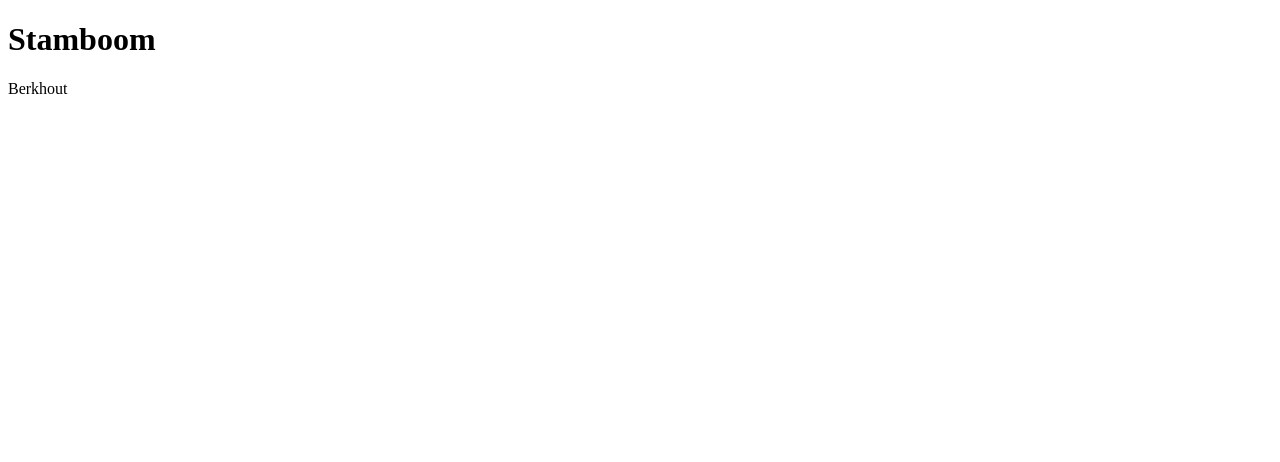
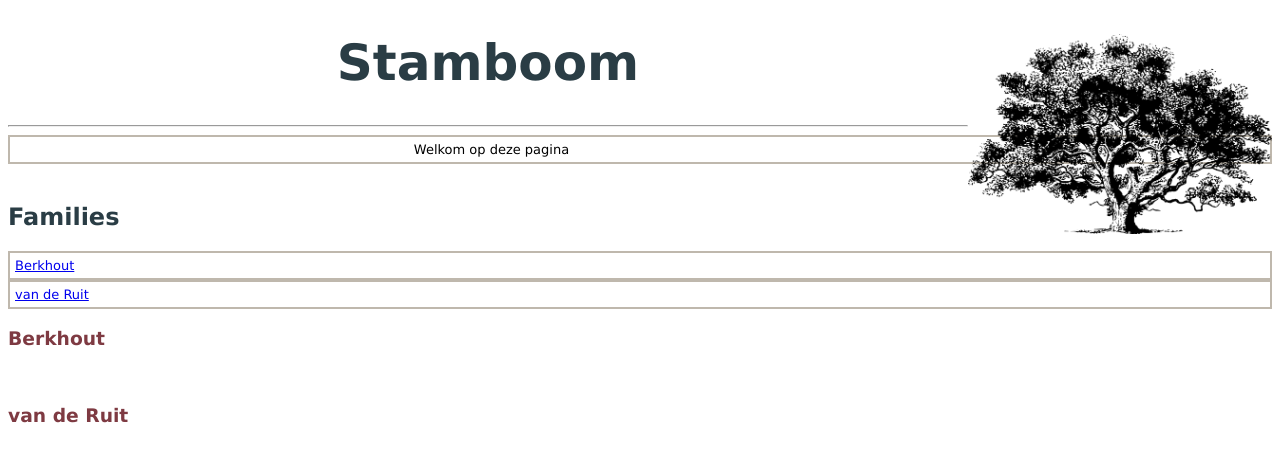
Before and after one commit to JaschaBerkhout/stamboom, a plain HTML site: page index.html in a window 1280 px wide. Drawn offline with Linux system fonts and the light colour scheme; files whose address does not match are found by name.

Commit message:
html aanpassingen

```diff
--- a/index.html
+++ b/index.html
@@ -2,12 +2,54 @@
 <html>
     <head>
     <title>Familie stamboom</title>
-    <meta name="description" content="Our first page">
-    <meta name="keywords" content="html tutorial template">
+    <meta name="description" content="Onze familie stamboom">
+    <meta name="keywords" content="stamboom familie">
+    <link rel="icon" type="image/x-icon" href="/Users/jascha.berkhout/InternshipJS/stamboom/images/logo.png">
+
+    <style>
+        body {
+            font-family: 'Lucida Sans', 'Lucida Sans Regular', 'Lucida Grande', 'Lucida Sans Unicode', 'Geneva', 'Verdana', 'sans-serif';
+        }
+        h1 {
+            color: #2a3d45;
+            text-align: center;
+            font-size: 50px;
+        }
+        h2 {
+            color: #2a3d45;
+        }
+        h3 {
+            color: #7e3a42;
+        }
+        p {
+            border:2px solid #bfb8ad;
+            padding: 5px;
+            margin:auto;
+            font-size: small;
+        }
+    </style>
+
     </head>
     <body>
+
+        <img src="/Users/jascha.berkhout/InternshipJS/stamboom/images/boom2.png" alt="berkenboom" style="height:200px;float:right">
+
         <h1>Stamboom</h1>
-    Berkhout
-    <script src="stamboom.js"> </script>
+        <hr>
+        <p title="hoi"; style="text-align: center">Welkom op deze pagina</p>
+            <br>
+
+        <h2>Families</h2>
+            <p><a href="#berkhout">Berkhout</a>
+            <br>
+            <p><a href="#vdruit">van de Ruit</a></p>
+
+        <h3 id="berkhout">Berkhout</h3>
+
+            <br>
+
+        <h3 id="vdruit">van de Ruit</h3>
+
+        <script src="stamboom.js"> </script>
     </body>
 </html>
```
Also changed, not shown: images/berkenboom.png (added), images/boom2.png (added), images/boom3.jpg (added), images/boom4.png (added), images/boom5.png (added), images/logo.png (added), 2 other files.
